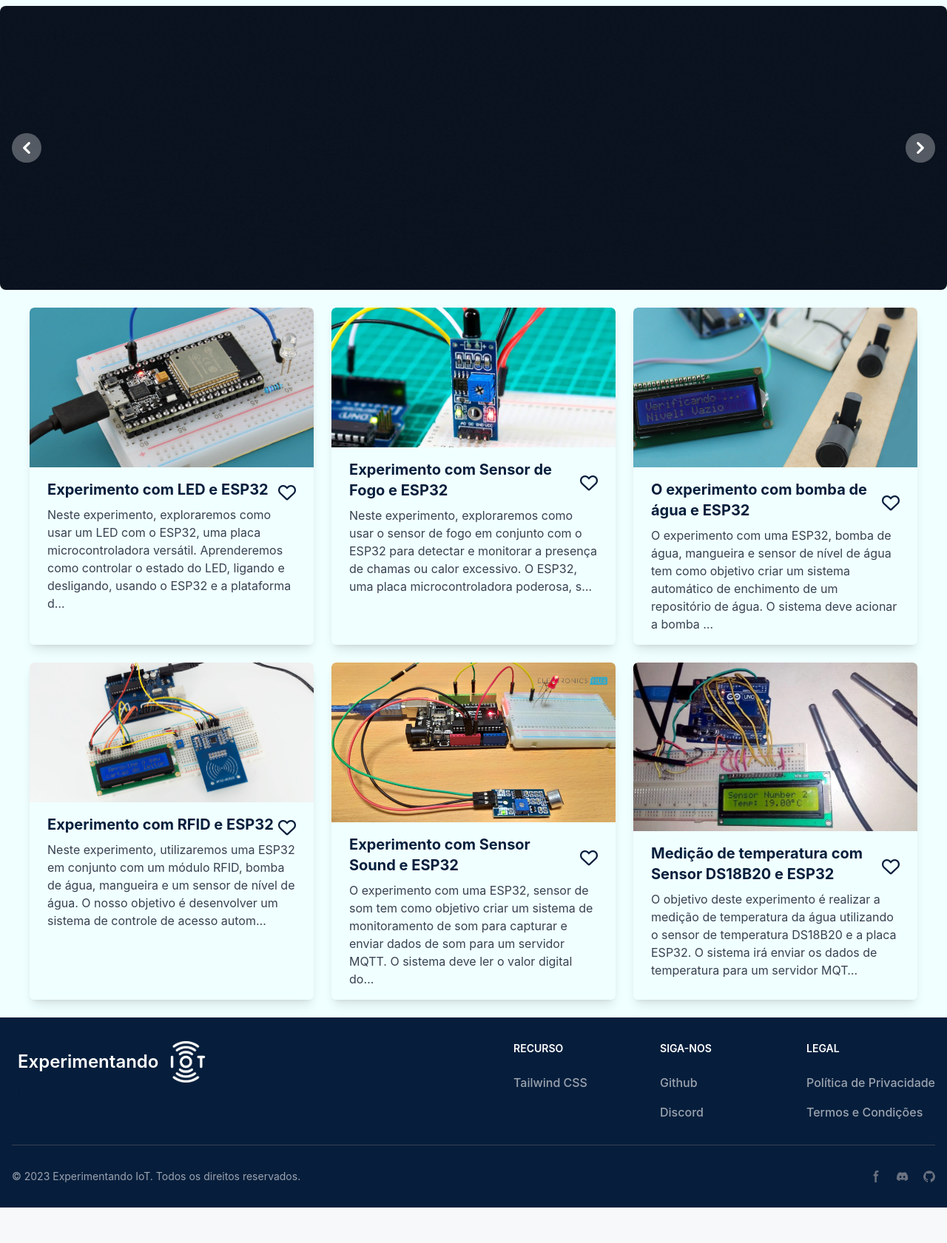
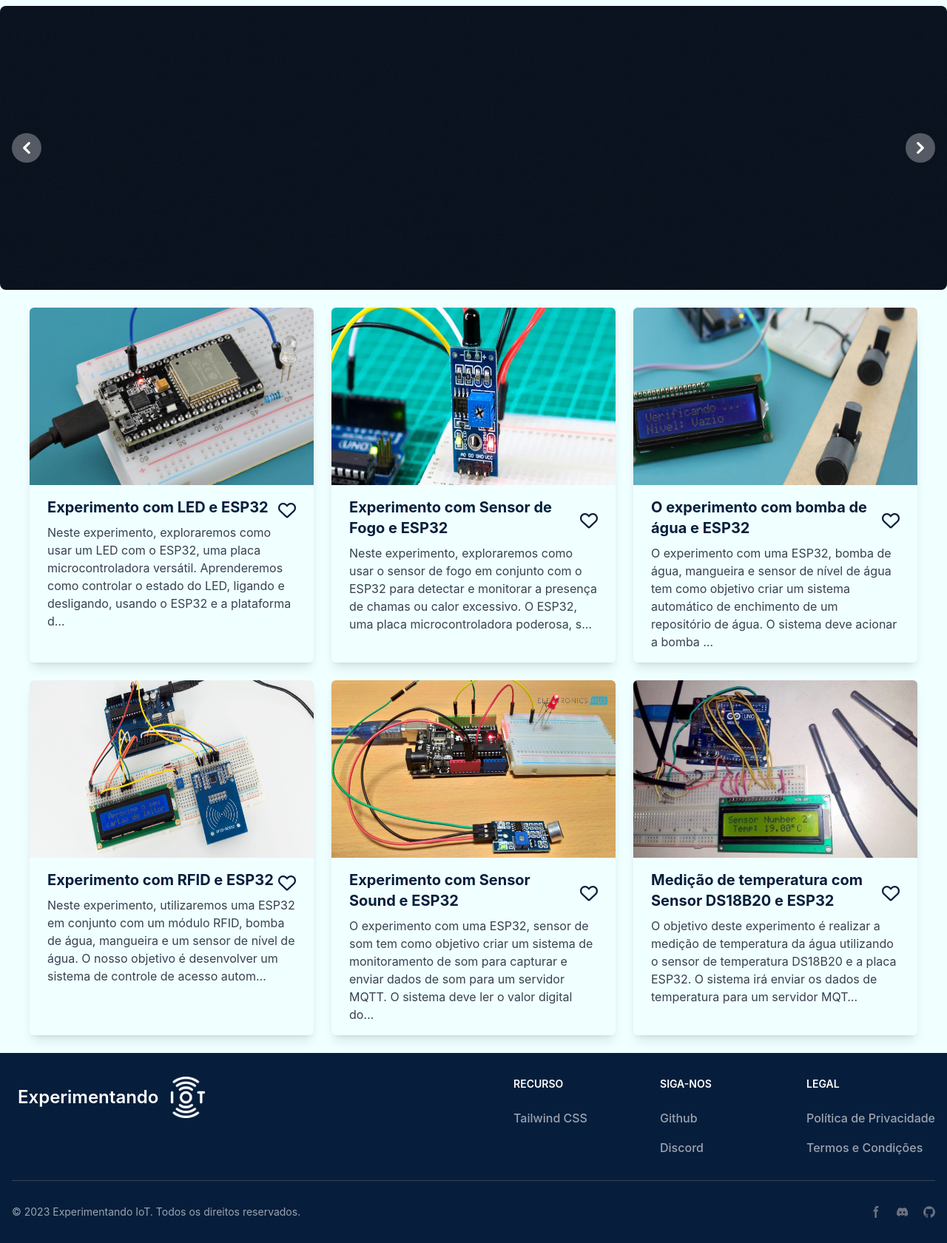
Before and after one commit to fernanda0508/site-tutorial-iot, a Django app: page /buscar in a window 1280 px wide. Shown: the part 96-1777 px from the top of the page at 74% size. Before the commit the page ends 1729 px from the top, so only its background shows below. Run offline with Django 4.2, Linux system fonts and the light colour scheme; data comes from the database, SQL or seed files in the repository; some libraries are stand-ins or nearby versions.

Commit message:
padronizando imagens

```diff
--- a/templates/iot/cards.html
+++ b/templates/iot/cards.html
@@ -4,7 +4,7 @@
   {% for card in cards %}
   <div class="max-w-sm rounded-md overflow-hidden shadow-lg">
     <a href="{% url 'tutorial-card' card.id %}" class="block">
-      <img class="rounded-t-md w-full" src="{{ card.imagem_card.url }}" alt="{{ card.titulo }}">
+      <img class="w-85 h-60" src="{{ card.imagem_card.url }}" alt="{{ card.titulo }}">
       <div class="px-6 py-4">
 
         <!--Titulo de card-->
```
